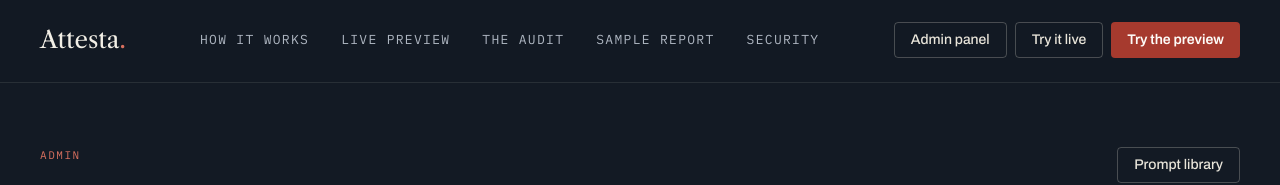
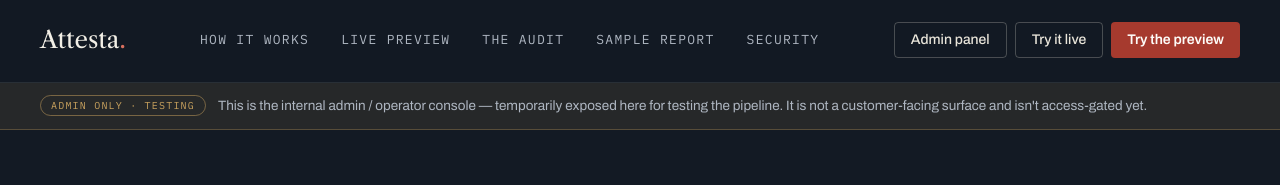
Before and after one commit to SE7EN2028/Attesta, a Next.js app: page /admin in a window 1280 px wide. Shown: the top 185 px of the page. Built offline with nearby package versions, Linux system fonts and the light colour scheme; no server answers; the database is empty.

Commit message:
add temporary admin-only testing notice to /admin

```diff
--- a/app/admin/page.tsx
+++ b/app/admin/page.tsx
@@ -106,6 +106,22 @@ export default async function AdminPage() {
   return (
     <>
       <Nav />
+
+      {/* Persistent temporary/testing notice — this operator console is not a
+          customer-facing surface. */}
+      <div className="border-b border-gold-400/30 bg-gold-400/10">
+        <Container className="flex flex-wrap items-center gap-x-3 gap-y-1.5 py-3">
+          <span className="shrink-0 rounded-full border border-gold-400/50 px-2.5 py-0.5 font-mono text-[10px] uppercase tracking-[0.12em] text-gold-400">
+            Admin only · testing
+          </span>
+          <p className="text-[13.5px] leading-relaxed text-cream-300">
+            This is the internal admin / operator console — temporarily exposed
+            here for testing the pipeline. It is not a customer-facing surface
+            and isn&apos;t access-gated yet.
+          </p>
+        </Container>
+      </div>
+
       <main className="min-h-screen bg-ink-900 py-16">
         <Container>
           <div className="flex flex-wrap items-start justify-between gap-4">
```
